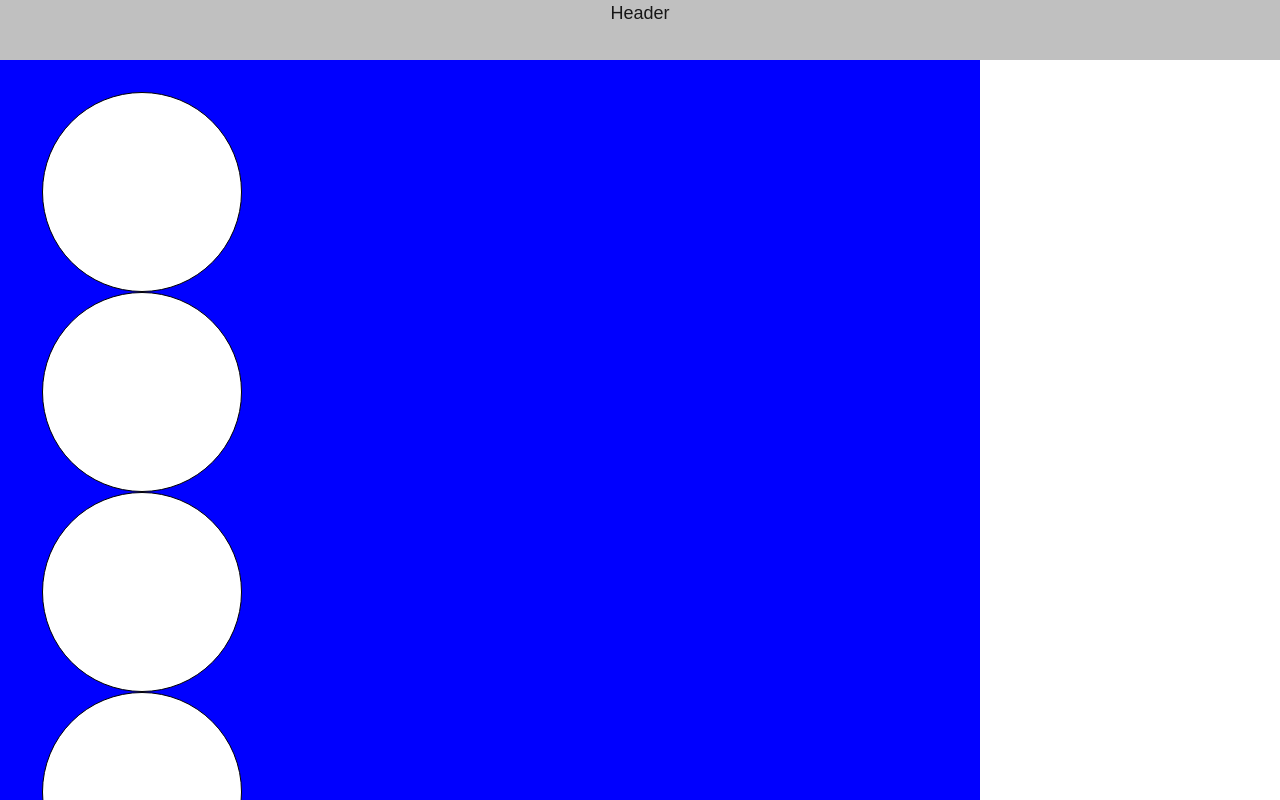
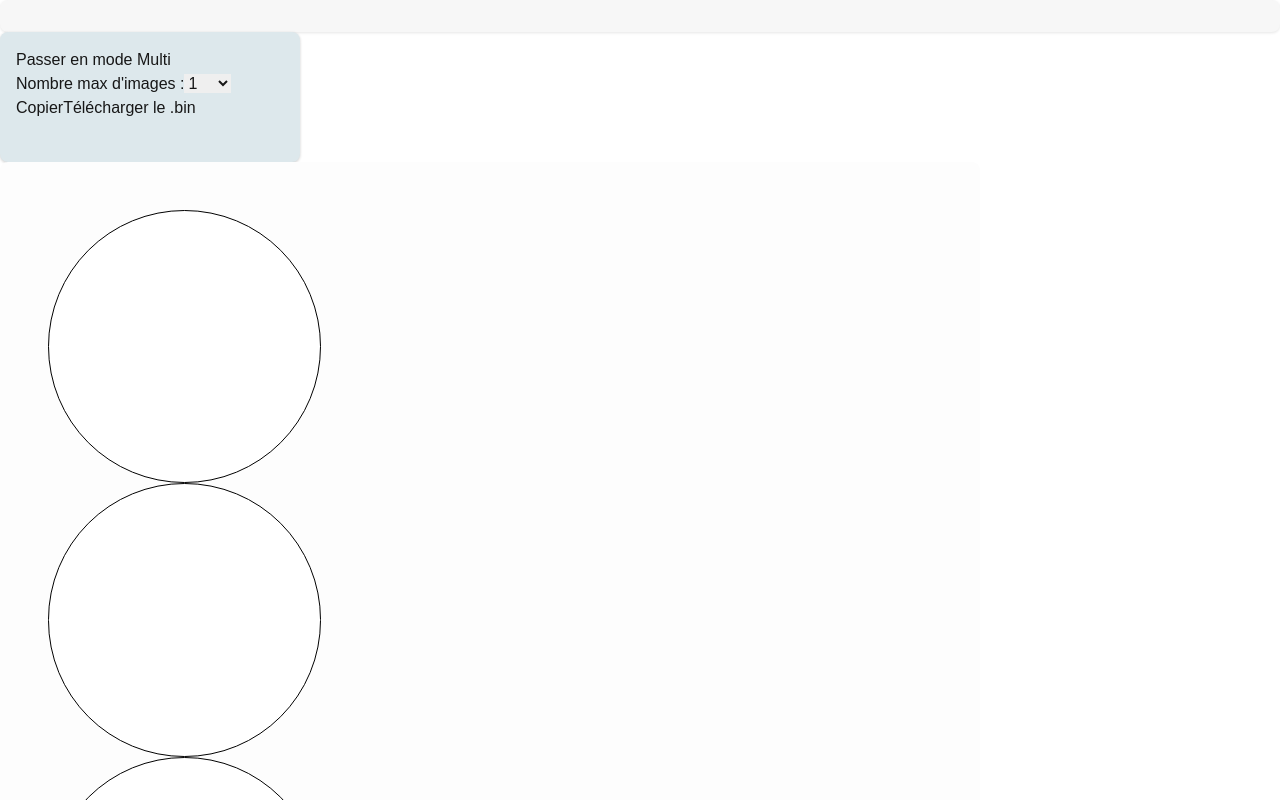
Before and after one commit to jevlgx/feux-de-pharmacie, a Next.js app in the folder binary-file-generator/: page /scrollingmode in a window 1280 px wide. Built offline with nearby package versions, Linux system fonts and the light colour scheme.

Commit message:
New interface 75%

```diff
--- a/binary-file-generator/src/app/(generationTypes)/components/Matrix.jsx
+++ b/binary-file-generator/src/app/(generationTypes)/components/Matrix.jsx
@@ -73,7 +73,7 @@ const Matrix = forwardRef(({ index = 1 }, ref) => {
 
   return (
     <div
-      className="flex-grow flex justify-center bg-white hover:bg-blue-300"
+      className="flex-grow flex justify-center bg-white hover:bg-blue-300 "
       onContextMenu={handleContextMenu}
     >
       <div className="w-[200px]">
--- a/binary-file-generator/src/app/(generationTypes)/scrollingmode/page.jsx
+++ b/binary-file-generator/src/app/(generationTypes)/scrollingmode/page.jsx
@@ -1,23 +1,29 @@
 "use client";
 
 import React, { useRef, useState } from "react";
-import Matrix from "../components/Matrix"; // Assurez-vous que le chemin est correct
+import Matrix from "../components/Matrix"; // Ensure the path is correct
 import ToolBar from "../components/ToolBar";
 import Workspace from "../components/Workspace";
 import { MaxImages, SETTING_MODES } from "../utils";
 
 const Scrollingmode = () => {
-  const [matrices, setMatrices] = useState([{ id: Date.now(), occurence: 1 }]); // Initialiser avec une matrice
-  const matrixRefs = useRef([React.createRef()]); // Références des matrices
-  const [matrixMode, setMatrixMode] = useState(SETTING_MODES.mono)
+  const [matrices, setMatrices] = useState([{ id: Date.now(), occurence: 1 }]);
+  const [letter, setLetter] = useState(""); // State for the letter input
+  const matrixRefs = useRef([React.createRef()]);
+  const [matrixMode, setMatrixMode] = useState(SETTING_MODES.mono);
 
   const handleOccurenceChange = (index, value) => {
     const newMatrices = [...matrices];
-    const totalCurrentOccurences = newMatrices.reduce((acc, matrix) => acc + matrix.occurence, 0);
+    const totalCurrentOccurences = newMatrices.reduce(
+      (acc, matrix) => acc + matrix.occurence,
+      0
+    );
     const newValue = Math.max(1, Math.min(MaxImages, Number(value)));
 
-    // Vérifie que le total des occurrences reste égal ou inférieur à MaxImages
-    if (totalCurrentOccurences - newMatrices[index].occurence + newValue <= MaxImages) {
+    if (
+      totalCurrentOccurences - newMatrices[index].occurence + newValue <=
+      MaxImages
+    ) {
       newMatrices[index].occurence = newValue;
       setMatrices(newMatrices);
     } else {
@@ -27,39 +33,57 @@ const Scrollingmode = () => {
 
   const addMatrix = (count = 1) => {
     setMatrices((prevMatrices) => {
-      let newMatrices = []; // Tableau pour stocker les nouvelles matrices
+      let newMatrices = [];
       for (let uniqueId = 1; uniqueId <= count; uniqueId++) {
-        const newMatrix = { id: Date.now() + uniqueId, occurence: 1 }; // Nouvelle matrice avec occurrence initiale
-        newMatrices.push(newMatrix); // Ajoute la nouvelle matrice au tableau
-        matrixRefs.current.push(React.createRef()); // Ajoute une nouvelle référence
+        const newMatrix = { id: Date.now() + uniqueId, occurence: 1 };
+        newMatrices.push(newMatrix);
+        matrixRefs.current.push(React.createRef());
       }
-      return [...prevMatrices, ...newMatrices]; // Retourne l'ancien état avec les nouvelles matrices
+      return [...prevMatrices, ...newMatrices];
     });
   };
 
   const removeMatrix = (index) => {
-    setMatrices((prevMatrices) => prevMatrices.filter((_, i) => i !== index));
-    matrixRefs.current.splice(index, 1); // Supprime la référence de la matrice supprimée
+    setMatrices((prevMatrices) =>
+      prevMatrices.filter((_, i) => i !== index)
+    );
+    matrixRefs.current.splice(index, 1);
   };
 
-  const deleteAllMatrix = () =>{
-    // Réinitialiser les matrices
+  const deleteAllMatrix = () => {
     setMatrices([]);
-
-    // Vider les références des matrices
     matrixRefs.current = [];
-  }
+  };
 
   return (
-    <div className="flex">
+    <div className="flex flex-col h-screen">
+      <div className="flex flex-row flex-grow p-4 bg-gray-50">
+        <ToolBar
+          matrices={matrices}
+          matrixRefs={matrixRefs}
+          addMatrix={addMatrix}
+          deleteAllMatrix={deleteAllMatrix}
+          setMatrixMode={setMatrixMode}
+        />
         <Workspace>
-        <div id="matrix-container">
+          <div id="matrix-container" className="mt-6 space-y-6">
             {matrices.map((matrix, index) => (
-            <div key={matrix.id} className="mb-4">
-              <Matrix ref={matrixRefs.current[index]} index={index + 1} mode = {matrixMode}/>
-              <div className="mt-2">
-                <label htmlFor={`occurrence-${index}`} className="block text-center">
-                  repetitions :
+              <div
+                key={matrix.id}
+                className="bg-white shadow-lg rounded-lg p-4 border border-gray-200"
+              >
+                <Matrix
+                  ref={matrixRefs.current[index]}
+                  index={index + 1}
+                  mode={matrixMode}
+                  letter={letter} // Pass the letter to the Matrix component
+                />
+                <div className="mt-4">
+                  <label
+                    htmlFor={`occurrence-${index}`}
+                    className="block text-center font-semibold text-gray-700"
+                  >
+                    Repetitions:
                   </label>
                   <input
                     type="number"
@@ -68,13 +92,13 @@ const Scrollingmode = () => {
                     onChange={(e) => handleOccurenceChange(index, e.target.value)}
                     min="1"
                     max={MaxImages}
-                  className="w-full border rounded p-1 text-center"
-                  disabled={matrixMode == SETTING_MODES.multy ? true : false}
+                    className="w-full border border-gray-300 rounded p-2 text-center"
+                    disabled={matrixMode === SETTING_MODES.multy}
                   />
                 </div>
                 <button
                   onClick={() => removeMatrix(index)}
-                className="mt-2 bg-red-500 text-white p-2 rounded"
+                  className="mt-4 w-full bg-red-400 text-white p-2 rounded hover:bg-red-500 transition duration-200"
                 >
                   Supprimer la Matrice
                 </button>
@@ -82,7 +106,7 @@ const Scrollingmode = () => {
             ))}
           </div>
         </Workspace>
-      <ToolBar matrices={matrices} matrixRefs={matrixRefs} addMatrix={addMatrix} deleteAllMatrix={deleteAllMatrix} setMatrixMode={setMatrixMode}/>
+      </div>
     </div>
   );
 };
--- a/binary-file-generator/src/app/globals.css
+++ b/binary-file-generator/src/app/globals.css
@@ -5,8 +5,8 @@
 :root {
   --background: #ffffff;
   --foreground: #171717;
-  --mocup-color: #c0c0c0;
-  --mocup-color-2: #7c7c7c;
+  --mocup-color: #e0e0e0; /* Lighter for a softer appearance */
+  --mocup-color-2: #f7f7f7; /* Even lighter for sections */
   --header-height: 60px;
   --body-height: calc(100vh - var(--header-height) - var(--footer-height));
   --footer-height: 0px;
@@ -14,77 +14,118 @@
   --workspace-width: calc(100vw - var(--tool-bar-width));
 }
 
-/* @media (prefers-color-scheme: dark) {
+@media (prefers-color-scheme: dark) {
   :root {
-    --background: #0a0a0a;
-    --foreground: #ededed;
+    --background: #181818;
+    --foreground: #f0f0f0;
+    --mocup-color: #3a3a3a; /* Darker for contrast */
+    --mocup-color-2: #4a4a4a; /* Darker for sections */
   }
-} */
+}
 
-*{
-  overflow: hidden;
+* {
+  box-sizing: border-box; /* Ensure padding and border are included in the element's total width and height */
 }
 
 body {
   color: var(--foreground);
   background: var(--background);
-  font-family: Arial, Helvetica, sans-serif;
+  font-family: 'Arial', 'Helvetica', sans-serif;
 }
 
-body > #main{
+body > #main {
   position: fixed;
   left: 0;
   top: 0;
-
   display: grid;
   height: 100vh;
   width: 100vw;
-  overflow:hidden;
-  grid-template-columns: 100vw;
+  overflow: hidden;
+  grid-template-columns: 1fr; /* Changed to use flexible columns */
   grid-template-rows: var(--header-height) var(--body-height) var(--footer-height);
-  header, footer{
+
+  header, footer {
     background-color: var(--mocup-color);
     font-size: large;
     text-align: center;
+    box-shadow: 0 2px 5px rgba(0, 0, 0, 0.1); /* Added shadow for depth */
   }
-  > header{
+
+  > header {
     height: var(--header-height);
+    display: flex; /* Center contents */
+    align-items: center;
+    justify-content: center;
+    font-weight: bold; /* Enhanced header text */
   }
-  > main{
+
+  > main {
     display: grid;
     grid-template-rows: max-content 1fr;
     height: var(--body-height);
-    section{
+
+    section {
       background-color: var(--mocup-color-2);
+      padding: 1rem; /* Add padding for content */
+      border-radius: 8px; /* Rounded corners for sections */
+      box-shadow: 0 1px 3px rgba(0, 0, 0, 0.1); /* Soft shadow for sections */
     }
 
-    #matrix-container{
+    #matrix-container {
       width: 100%;
       display: grid;
-      grid-template-columns: repeat(auto-fill, 200px);
+      grid-template-columns: repeat(auto-fill, minmax(200px, 1fr)); /* Responsive grid */
       gap: 2rem;
       padding: 2rem;
       justify-content: center;
     }
 
-    #workspace, #tool-bar{
+    #workspace, #tool-bar {
       height: 100%;
-      overflow-x:hidden;
+      overflow-x: hidden;
       overflow-y: auto;
     }
-    #workspace{
+
+    #workspace {
       height: 100%;
       width: var(--workspace-width);
-      background-color: blue;
+      background-color: rgb(253, 253, 253);
+      border-radius: 8px; /* Rounded corners */
+      padding: 1rem; /* Padding for workspace */
     }
-    #tool-bar{
+
+    #tool-bar {
       width: var(--tool-bar-width);
-      background-color: rgb(148, 82, 82);
-
-      height: 100%;
+      background-color: rgb(221, 232, 236); /* Use a defined blue color */
+      height: 90%;
       display: grid;
       grid-template-rows: 1fr 50px;
+      padding: 1rem;
+      border-radius: 8px; /* Rounded corners */
+      box-shadow: 0 1px 3px rgba(0, 0, 0, 0.2); /* Shadow for toolbar */
     }
   }
+}
 
+/* Button Styles */
+.button {
+  background-color: rgb(199, 221, 228); /* Light blue */
+  color: white;
+  padding: 0.5rem 1rem;
+  border-radius: 8px;
+  border: none;
+  cursor: pointer;
+  transition: background-color 0.2s;
 }
+
+.button:hover {
+  background-color: rgb(85, 160, 190); /* Darker blue on hover */
+}
+
+.button.red {
+  background-color: rgb(255, 82, 82); /* Soft red */
+}
+
+.button.red:hover {
+  background-color: rgb(255, 65, 65); /* Darker red on hover */
+}
--- a/binary-file-generator/src/app/layout.jsx
+++ b/binary-file-generator/src/app/layout.jsx
@@ -1,33 +1,11 @@
 import "./globals.css";
-//import localFont from "next/font/local";
-
-/* const geistSans = localFont({
-  src: "./fonts/GeistVF.woff",
-  variable: "--font-geist-sans",
-  weight: "100 900",
-});
-const geistMono = localFont({
-  src: "./fonts/GeistMonoVF.woff",
-  variable: "--font-geist-mono",
-  weight: "100 900",
-}); */
-
-/* export const metadata = {
-  title: "Create Next App",
-  description: "Generated by create next app",
-}; */
 
 export default function RootLayout({ children }) {
   return (
     <html lang="en">
       <body>
-        <div id="main">
-          <header>
-            Header
-          </header>
+        <div id="main" className="flex">
             {children}
-          <footer>
-          </footer>
         </div>
       </body>
     </html>
```
Also changed, not shown: binary-file-generator/package.json (+6 -5 lines). Lines whose indentation alone changed are shown as unchanged.
